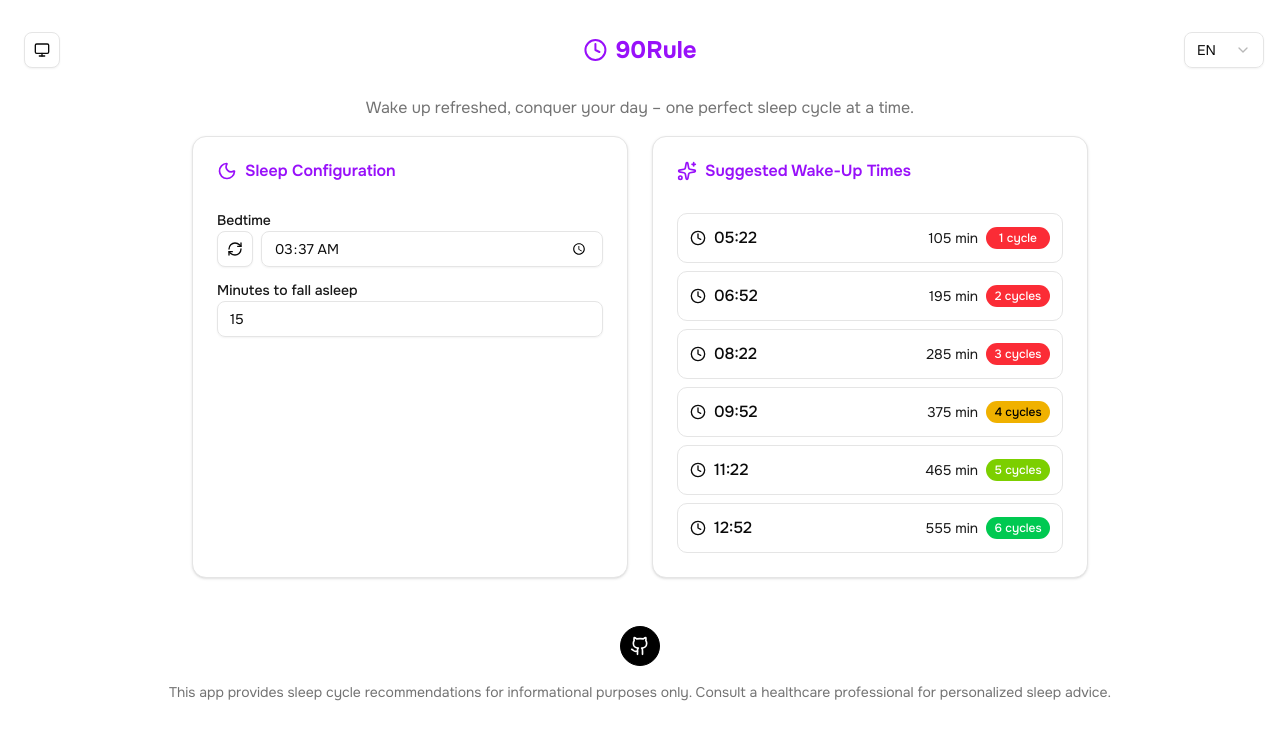
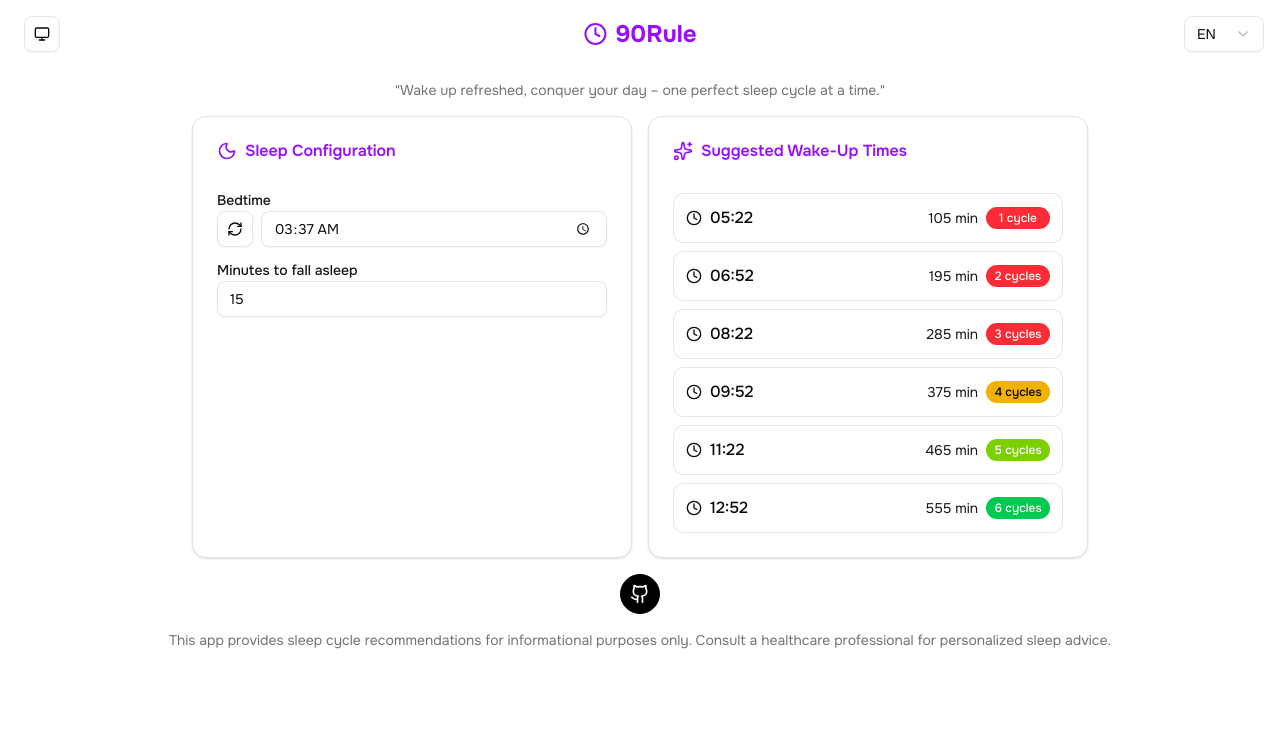
Before and after one commit to JuanLoaiza007/90rule, a Next.js app: page / in a window 1280 px wide. Shown: the top 740 px of the page. Built offline with nearby package versions, Linux system fonts and the light colour scheme.

Commit message:
style: improve ui paddings and behavior

```diff
--- a/app/page.jsx
+++ b/app/page.jsx
@@ -21,7 +21,7 @@ export default function Home() {
 
   useEffect(() => {
     const handleScroll = () => {
-      setIsScrolled(window.scrollY > 50);
+      setIsScrolled(window.scrollY > 15);
     };
     window.addEventListener("scroll", handleScroll);
     return () => window.removeEventListener("scroll", handleScroll);
@@ -74,11 +74,11 @@ export default function Home() {
       <header
         className={`fixed top-0 left-0 right-0 z-50 transition-all duration-300 ${
           isScrolled
-            ? "bg-background/80 backdrop-blur-md border-b"
+            ? "bg-background/80 backdrop-blur-sm border-b"
             : "bg-transparent"
         }`}
       >
-        <div className="container mx-auto px-4 py-8">
+        <div className="container mx-auto px-4 py-4">
           <div className="flex items-center justify-between">
             <ThemeToggle />
             <div className="flex items-center gap-2 absolute left-1/2 transform -translate-x-1/2">
@@ -92,13 +92,13 @@ export default function Home() {
         </div>
       </header>
       <div className="container mx-auto px-4 py-8">
-        <div className="pt-16 text-center mb-4">
-          <p className="text-base text-muted-foreground">
-            {translations.slogan}
+        <div className="pt-12 text-center mb-4">
+          <p className="text-sm text-muted-foreground">
+            &quot;{translations.slogan}&quot;
           </p>
         </div>
         <SleepCalculator />
-        <div className="text-center mt-12">
+        <div className="text-center mt-4">
           <a
             href="https://github.com/juanloaiza007"
             target="_blank"
--- a/components/SleepCalculator.jsx
+++ b/components/SleepCalculator.jsx
@@ -121,7 +121,7 @@ export default function SleepCalculator() {
   };
 
   return (
-    <div className="max-w-4xl mx-auto grid grid-cols-1 md:grid-cols-2 gap-6">
+    <div className="max-w-4xl mx-auto grid grid-cols-1 md:grid-cols-2 gap-4">
       <Card>
         <CardHeader>
           <CardTitle className="flex items-center gap-2">
```
